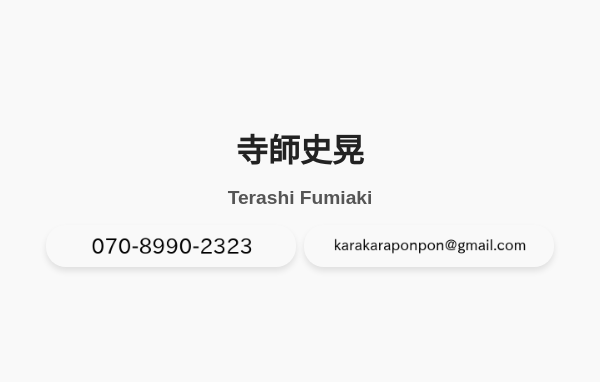
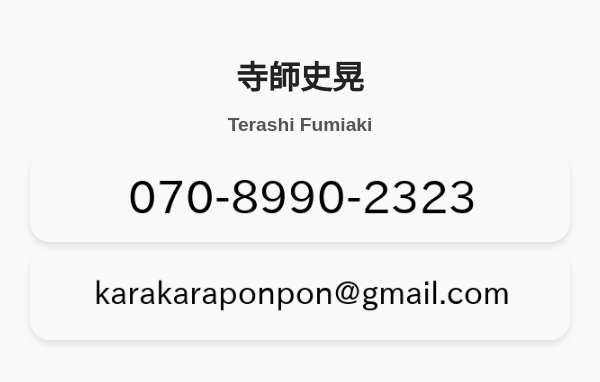
Before and after one commit to TerashiFumiaki/terashifumiaki-profile, a plain HTML site: page index.html in a window 600 px wide. Shown: the part 212-594 px from the top of the page. Drawn offline with Linux system fonts and the light colour scheme.

Commit message:
Update styles.css

```diff
--- a/styles.css
+++ b/styles.css
@@ -7,8 +7,9 @@ body {
     display: flex;
     justify-content: center;
     align-items: center;
-    height: 100vh;
+    min-height: 100vh;
     text-align: center;
+    flex-direction: column; /* 縦方向に配置 */
 }
 
 .container {
@@ -30,20 +31,19 @@ h2 {
 
 .images {
     display: flex;
-    flex-wrap: wrap;
-    justify-content: center;
-    gap: 1em; /* 画像間のスペース */
+    flex-direction: column; /* 画像を縦並びに配置 */
+    gap: 1em; /* 縦間隔 */
     margin-top: 1em;
 }
 
 .profile-image {
-    max-width: 300px; /* PCでの最大サイズ */
-    width: 100%; /* スマホでの画像幅調整 */
-    border-radius: 20px; /* 画像の角を丸くする */
+    width: 100%; /* 最大幅で表示 */
+    max-width: 100%; /* コンテナの幅に合わせる */
+    border-radius: 20px; /* 角を丸める */
     box-shadow: 0 4px 6px rgba(0, 0, 0, 0.1); /* 軽いシャドウを追加 */
 }
 
-/* スマホ向け */
+/* 小さい画面向け */
 @media (max-width: 600px) {
     h1 {
         font-size: 2em; /* タイトルのサイズを縮小 */
@@ -53,18 +53,7 @@ h2 {
         font-size: 1.2em;
     }
 
-    .profile-image {
-        max-width: 150px; /* 小さい画面では画像サイズを縮小 */
-    }
-
     .images {
-        gap: 0.5em; /* スペースを縮小 */
+        gap: 0.5em; /* 縦間隔を少し狭く */
     }
 }
-
-/* タブレット向け */
-@media (min-width: 600px) and (max-width: 1024px) {
-    .profile-image {
-        max-width: 250px; /* タブレット用画像サイズ */
-    }
-}
```
